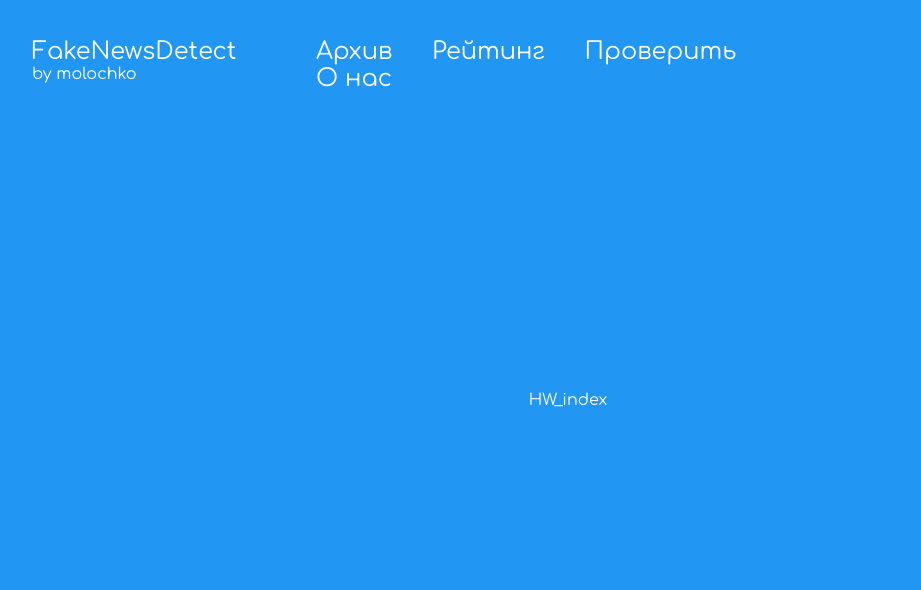
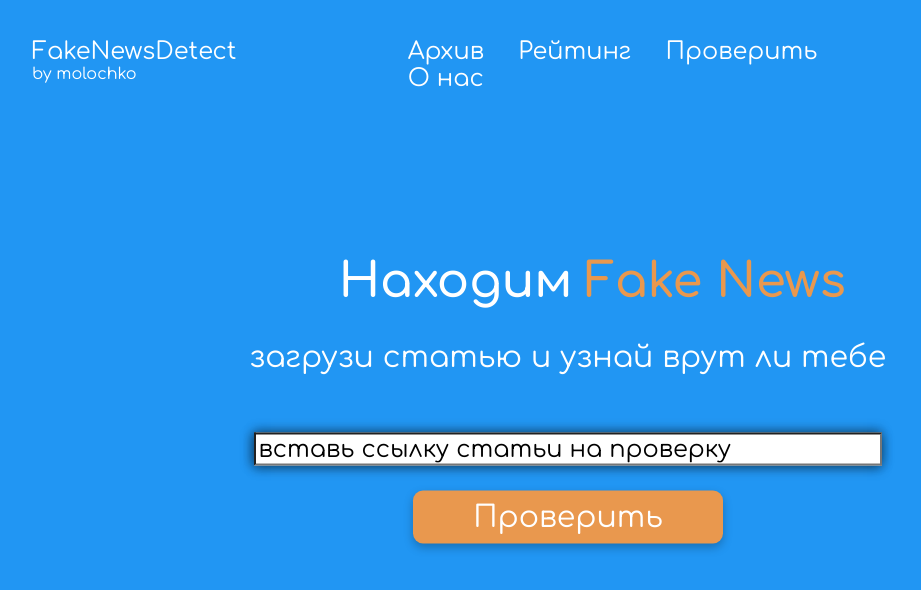
Before and after one commit to ME0ny/FakeNewsDetection, a Django app: page / in a window 1280 px wide; the page is wider, and only the part inside the window is pictured. Shown: the top 590 px of that part, without its empty margins (72-993 px from the left). Run offline with Django 3.2, Linux system fonts and the light colour scheme.

Commit message:
index page html full

```diff
--- a/detection/static/css/base.css
+++ b/detection/static/css/base.css
@@ -29,6 +29,7 @@ h1,h2,h3,h4,h5,h6,p, a
 }
 .top_menu    ul li.one {
             float: left;
+            padding-right: 10%;
     }
     .top_menu    ul li.two {
             overflow : hidden;
--- a/detection/static/css/index.css
+++ b/detection/static/css/index.css
@@ -7,7 +7,43 @@
     left: 50%;
     transform: translate(-50%, -50%);
 }
-.content1 p{
-    display: block;
+.content1 .cantent{
     text-align: center;
+    line-height: 50px;
 }
+   ul.hr li {
+    margin-left: 1%;
+    display: inline-block; /* Отображать как строчный элемент */
+   }
+.bigword {
+    font-size:48px;
+    font-weight: 600;
+}
+.color {
+    color: #E9984E;
+}
+.smallword {
+
+    font-size: 30px;
+}
+.link_field
+{
+    box-shadow: -4px 0px 10px rgba(0, 0, 0, 0.25), 4px 0px 10px rgba(0, 0, 0, 0.1), 0px -4px 10px rgba(0, 0, 0, 0.25), 0px 4px 10px rgba(0, 0, 0, 0.25);
+    font-family: 'Comfortaa';
+    margin-top: 50px;
+    width:70%;
+    font-size: 24px;
+
+}
+.submit_button
+{
+    padding: 10px 60px 10px 60px;
+    font-family: 'Comfortaa';
+    color: white;
+    font-size: 30px;
+    margin-top: 25px;
+    background-color: #E9984E;
+    border-radius: 10px;
+    box-shadow: 0px 4px 10px rgba(0,0,0,0.25);
+    border: none;
+}
--- a/detection/templates/detection/index.html
+++ b/detection/templates/detection/index.html
@@ -7,6 +7,21 @@
 
 {% block content %}
     <div class="content1">
-        <p> HW_index</p>
+        <div class="cantent">
+            <ul class="hr">
+                <li>
+                    <p class="bigword">Находим </p>
+                </li>
+                <li>
+                    <p class="bigword color">Fake News</p>
+                </li>
+            </ul>
+            <p class="smallword">загрузи статью и узнай врут ли тебе</p>
+            <form>
+                <input type="text" class="link_field" value="вставь ссылку статьи на проверку">
+                <br>
+                <input type="submit" class="submit_button" value="Проверить">
+            </form>
+        </div>
     </div>
 {% endblock %}
```
